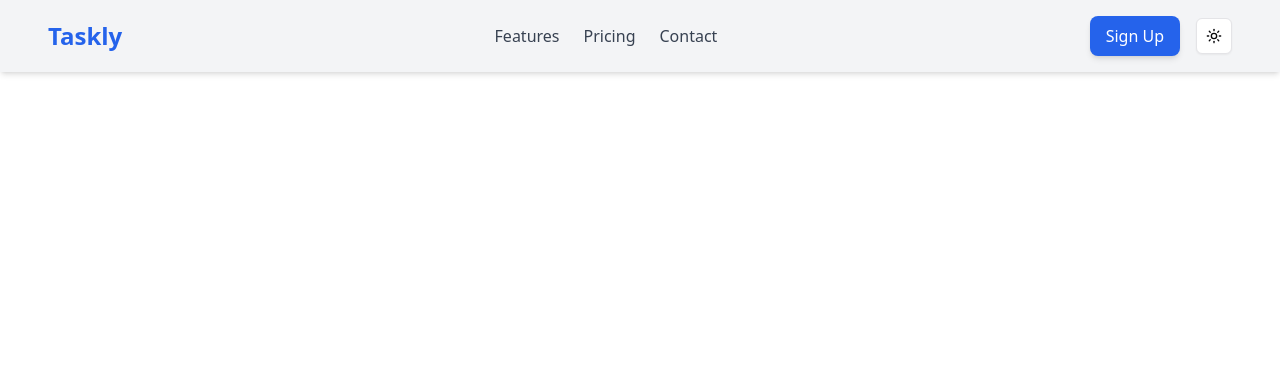
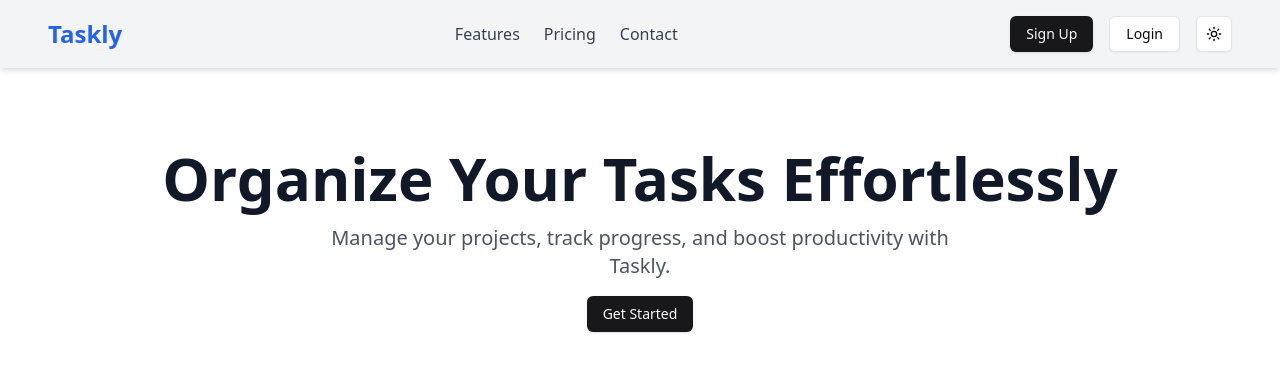
Before and after one commit to TamimAhmedCD/task-management-system, a React (Vite) app: page / in a window 1280 px wide. Shown: the top 372 px of the page. Built offline with nearby package versions, Linux system fonts and the light colour scheme.

Commit message:
add hero section and update navbar

```diff
--- a/src/Pages/Home.jsx
+++ b/src/Pages/Home.jsx
@@ -1,9 +1,11 @@
+import Hero from "@/components/Hero/Hero";
 import Navbar from "@/components/Navbar/Navbar";
 
 const Home = () => {
     return (
         <div>
             <Navbar />
+            <Hero />
         </div>
     );
 };
--- /dev/null
+++ b/src/components/Hero/Hero.jsx
@@ -0,0 +1,20 @@
+import { Button } from "../ui/button";
+
+const Hero = () => {
+  return (
+    <section className="flex flex-col items-center justify-center text-center py-20 px-6 md:px-12">
+      <h2 className="text-4xl md:text-6xl font-bold dark:text-white text-gray-900 mb-4">
+        Organize Your Tasks Effortlessly
+      </h2>
+      <p className="text-lg md:text-xl text-gray-600 dark:text-gray-300 max-w-2xl">
+        Manage your projects, track progress, and boost productivity with
+        Taskly.
+      </p>
+    <div className="py-4">
+    <Button>Get Started</Button>
+    </div>
+    </section>
+  );
+};
+
+export default Hero;
--- a/src/components/Navbar/Navbar.jsx
+++ b/src/components/Navbar/Navbar.jsx
@@ -1,4 +1,5 @@
 import { ModeToggle } from '../mode-toggle';
+import { Button } from '../ui/button';
 
 const Navbar = () => {
     return (
@@ -10,7 +11,8 @@ const Navbar = () => {
           <li><a href="#contact" className="hover:text-blue-600 dark:hover:text-blue-400">Contact</a></li>
         </ul>
         <div className="flex items-center space-x-4">
-          <button className="px-4 py-2 bg-blue-600 text-white rounded-lg shadow-md hover:bg-blue-700">Sign Up</button>
+          <Button>Sign Up</Button>
+          <Button variant="outline">Login</Button>
           <ModeToggle />
         </div>
       </nav>
```
